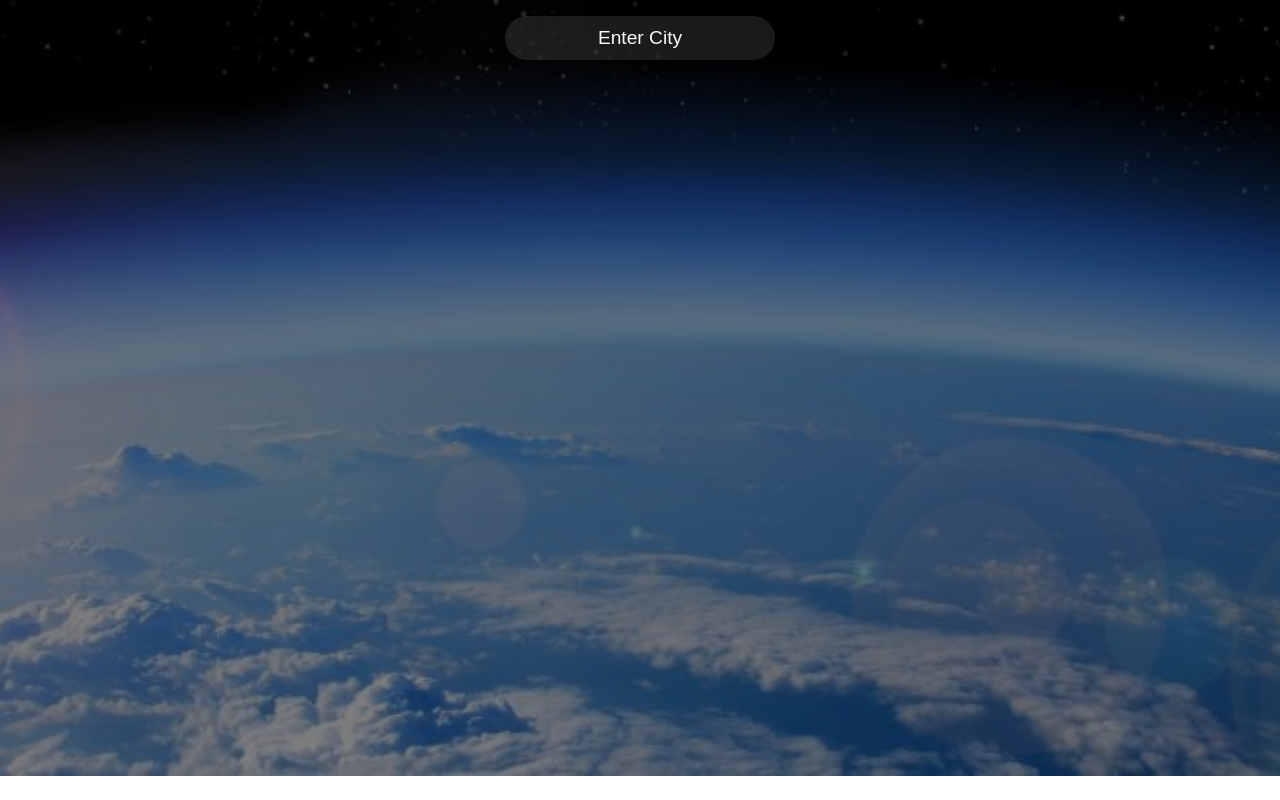
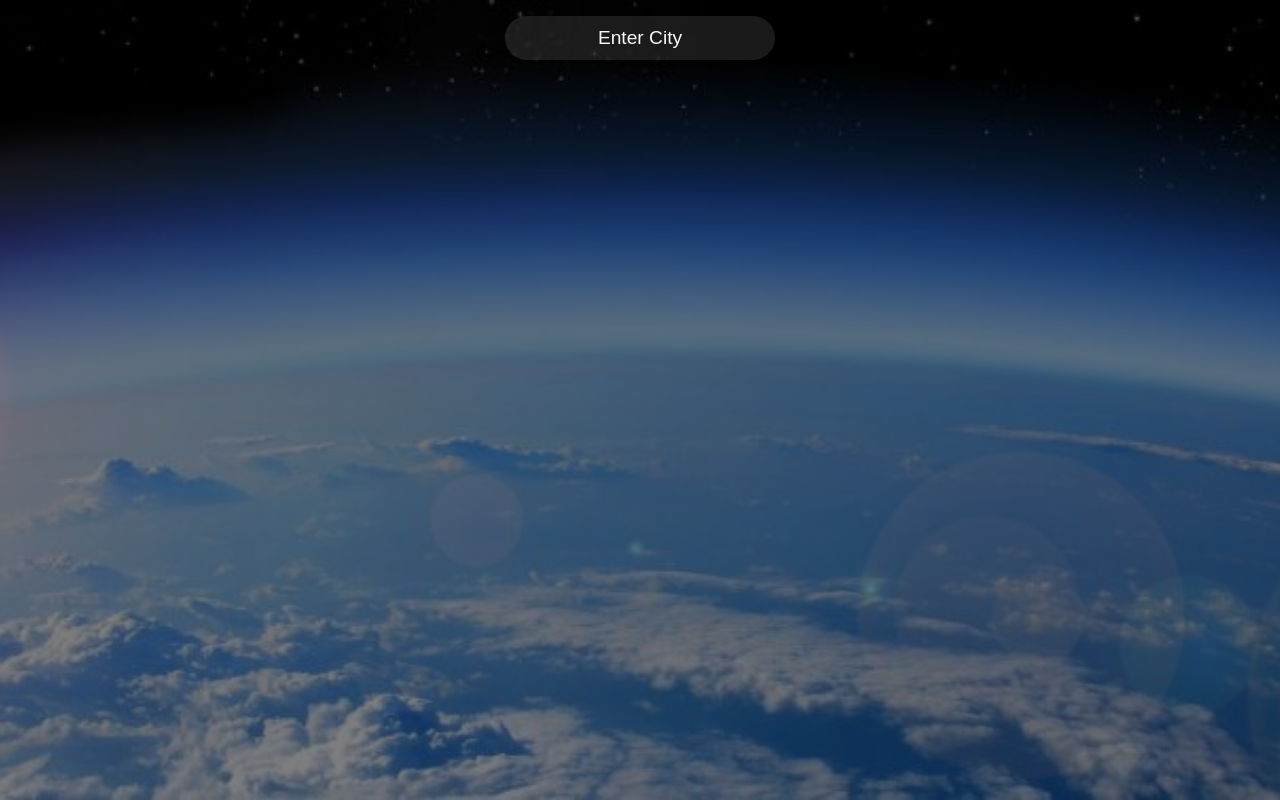
Before and after one commit to ErickMaese/my-weather-app, a React (Create React App) app: page / in a window 1280 px wide. Built offline with nearby package versions, Linux system fonts and the light colour scheme.

Commit message:
fix min-height

```diff
--- a/src/index.css
+++ b/src/index.css
@@ -24,7 +24,7 @@ h1 {
 
 .app{
   width: 100%;
-  height: auto;
+  min-height: 100vh;
   position: relative;
   background-color: rgba(0,0,0,0.5);
   color: white;
```
